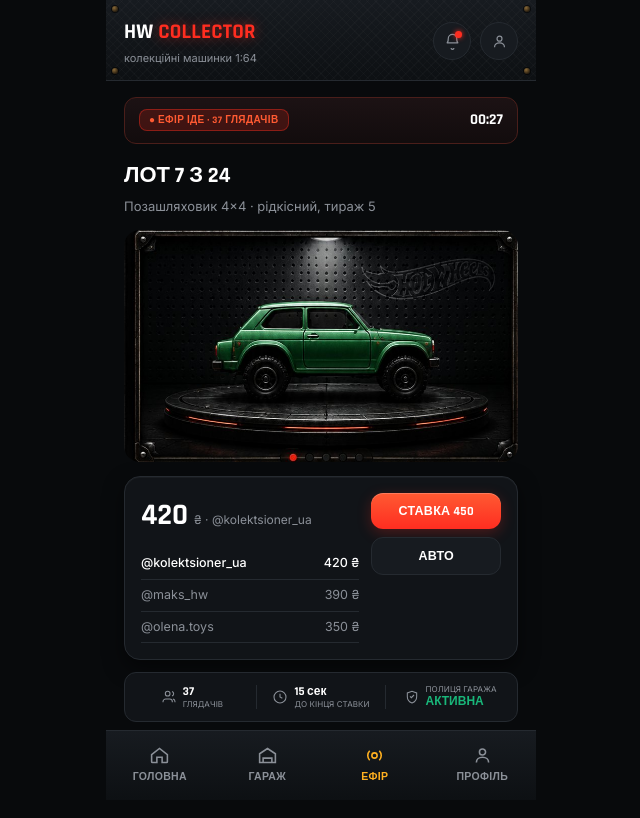
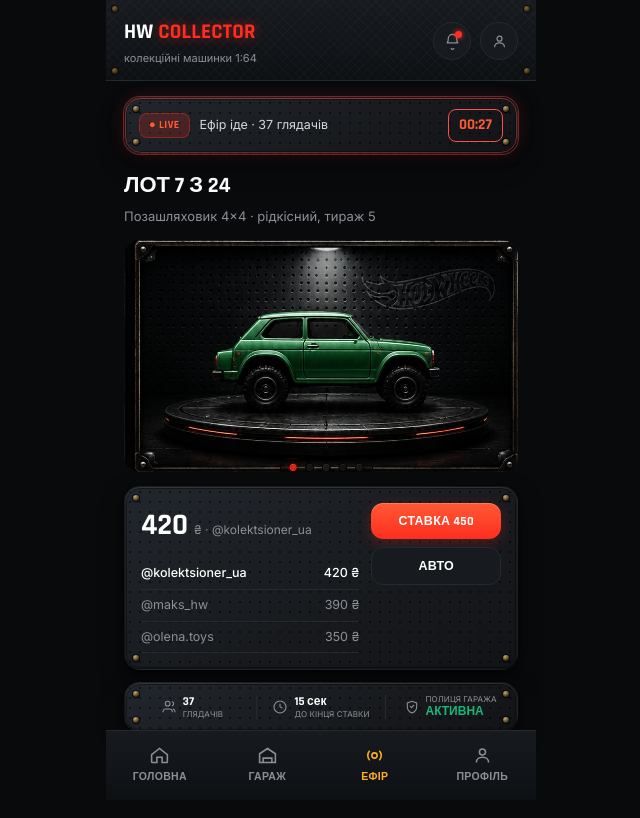
Before and after one commit to Roman-star777/HW-Collector, a React (Vite) app: page /auction in a window 1280 px wide. Shown: the top 818 px of the page, without its empty margins (319-959 px from the left). Built offline with nearby package versions, Linux system fonts and the light colour scheme.

Commit message:
Add files via upload

```diff
--- a/src/screens/Auction.css
+++ b/src/screens/Auction.css
@@ -1,18 +1,38 @@
 .live-bar {
   display: flex;
   align-items: center;
-  justify-content: space-between;
-  border: 1px solid #4a1e1a;
-  border-radius: var(--radius-md);
-  background: linear-gradient(180deg, #1c1214, #120c0d);
+  gap: 10px;
+  margin-top: 16px;
   padding: 11px 14px;
-  margin-top: 16px;
+}
+.live-bar__badge {
+  flex: none;
+  background: rgba(255, 45, 32, 0.18);
+  color: var(--red-light);
+  border: 1px solid rgba(255, 45, 32, 0.4);
+  border-radius: var(--radius-sm);
+  padding: 3px 9px;
+  font-family: var(--font-display);
+  font-weight: 700;
+  font-size: 11px;
+  letter-spacing: 0.04em;
+}
+.live-bar__text {
+  flex: 1;
+  font-size: 12.5px;
+  color: var(--text-secondary);
 }
 .live-bar__clock {
+  flex: none;
   font-family: var(--font-display);
   font-weight: 700;
   font-size: 15px;
+  border: 1px solid var(--metal-red);
+  border-radius: var(--radius-sm);
+  padding: 4px 10px;
+  color: var(--red-light);
 }
+
 .stage2 {
   position: relative;
   width: 100%;
@@ -23,12 +43,57 @@
   background-position: center;
 }
 
+.bid-card {
+  margin-top: 14px;
+  padding: 16px;
+}
+.bid-grid {
+  display: flex;
+  gap: 12px;
+}
+.bid-left {
+  flex: 1;
+  min-width: 0;
+}
+.bid-amount__num {
+  font-family: var(--font-display);
+  font-weight: 700;
+  font-size: 30px;
+}
+.bid-amount__unit {
+  font-size: 12px;
+  color: var(--text-muted);
+  margin-left: 6px;
+}
+.bid-list {
+  margin-top: 10px;
+}
+.bid-list > div {
+  display: flex;
+  justify-content: space-between;
+  padding: 6px 0;
+  border-bottom: 1px solid var(--border-default);
+  font-size: 12.5px;
+  color: var(--text-muted);
+}
+.bid-list > div:first-child {
+  color: var(--text-primary);
+  font-weight: 500;
+}
+.bid-right {
+  width: 36%;
+  flex: none;
+  display: flex;
+  flex-direction: column;
+  gap: 8px;
+}
+.bid-right .btn {
+  width: 100%;
+}
+
 .live-stats {
   display: flex;
   margin-top: 12px;
-  border: 1px solid var(--border-default);
-  border-radius: var(--radius-md);
-  background: var(--bg-surface);
   padding: 12px 3px;
 }
 .live-stats__col {
@@ -81,49 +146,3 @@
   text-transform: uppercase;
   white-space: nowrap;
 }
-.bid-card {
-  margin-top: 14px;
-}
-.bid-grid {
-  display: flex;
-  gap: 12px;
-}
-.bid-left {
-  flex: 1;
-  min-width: 0;
-}
-.bid-amount__num {
-  font-family: var(--font-display);
-  font-weight: 700;
-  font-size: 30px;
-}
-.bid-amount__unit {
-  font-size: 12px;
-  color: var(--text-muted);
-  margin-left: 6px;
-}
-.bid-list {
-  margin-top: 10px;
-}
-.bid-list > div {
-  display: flex;
-  justify-content: space-between;
-  padding: 6px 0;
-  border-bottom: 1px solid var(--border-default);
-  font-size: 12.5px;
-  color: var(--text-muted);
-}
-.bid-list > div:first-child {
-  color: var(--text-primary);
-  font-weight: 500;
-}
-.bid-right {
-  width: 36%;
-  flex: none;
-  display: flex;
-  flex-direction: column;
-  gap: 8px;
-}
-.bid-right .btn {
-  width: 100%;
-}
--- a/src/screens/Auction.tsx
+++ b/src/screens/Auction.tsx
@@ -1,10 +1,10 @@
 import { useState } from 'react'
-import { Card } from '../components/Card'
 import { Button } from '../components/Button'
-import { Badge } from '../components/Badge'
+import { Rivets } from './Rivets'
 import * as A from './auctionAssets'
 import type { Bid } from '../types'
 import './shared.css'
+import './metal-panel.css'
 import './Auction.css'
 
 const INITIAL_BIDS: Bid[] = [
@@ -23,8 +23,10 @@
 
   return (
     <div className="pad">
-      <div className="live-bar">
-        <Badge variant="live">● Ефір іде · 37 глядачів</Badge>
+      <div className="metal-panel metal-panel--live live-bar">
+        <Rivets />
+        <span className="live-bar__badge">● LIVE</span>
+        <span className="live-bar__text">Ефір іде · 37 глядачів</span>
         <span className="live-bar__clock">00:27</span>
       </div>
 
@@ -34,7 +36,8 @@
       {/* Сцена з макета — актуальний лот (позашляховик, зелений) збігається з демо-даними */}
       <div className="stage2" style={{ aspectRatio: `1 / ${A.A_STAGE_RATIO}`, backgroundImage: `url(${A.A_STAGE})` }} />
 
-      <Card className="bid-card">
+      <div className="metal-panel bid-card">
+        <Rivets />
         <div className="bid-grid">
           <div className="bid-left">
             <div className="bid-amount">
@@ -59,10 +62,10 @@
             </Button>
           </div>
         </div>
-      </Card>
+      </div>
 
-      {/* Рядок статистики ефіру — новий блок за референсом */}
-      <div className="live-stats">
+      <div className="metal-panel live-stats">
+        <Rivets />
         <div className="live-stats__col">
           <svg viewBox="0 0 24 24"><path d="M17 20v-1a4 4 0 0 0-4-4H7a4 4 0 0 0-4 4v1" /><circle cx="10" cy="7" r="3.5" /><path d="M21 20v-1a4 4 0 0 0-3-3.9" /><path d="M16.5 3.6A3.5 3.5 0 0 1 19 7a3.5 3.5 0 0 1-2.5 3.4" /></svg>
           <div>
```
